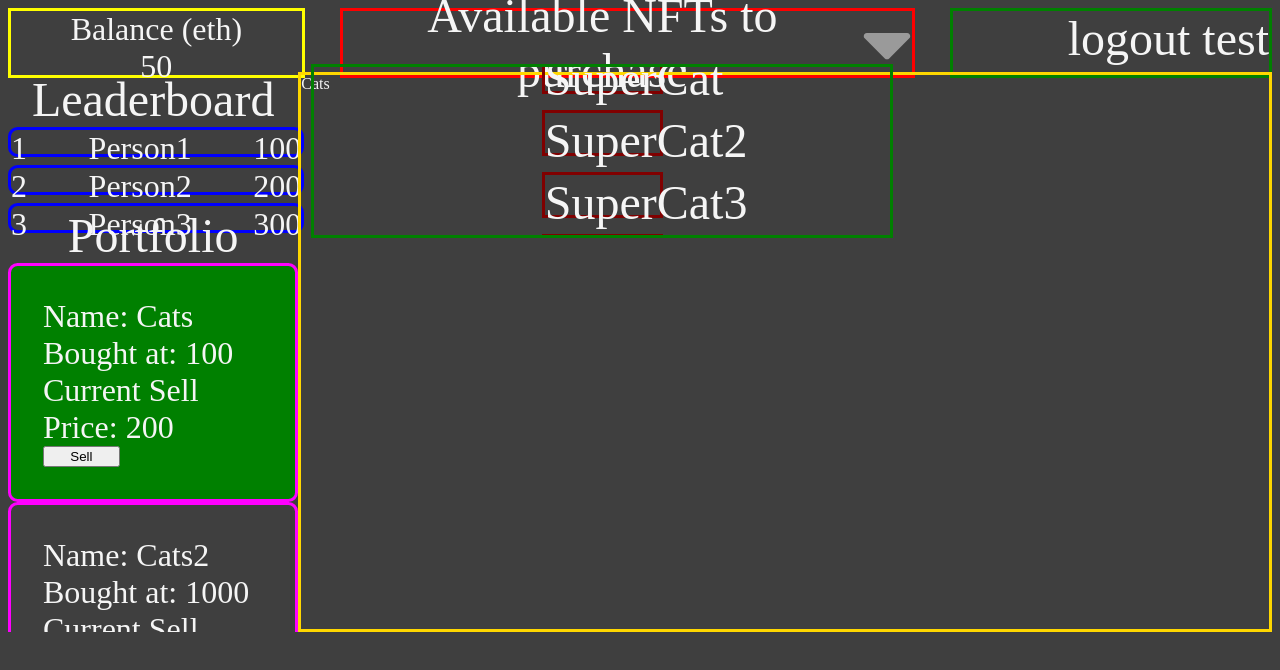
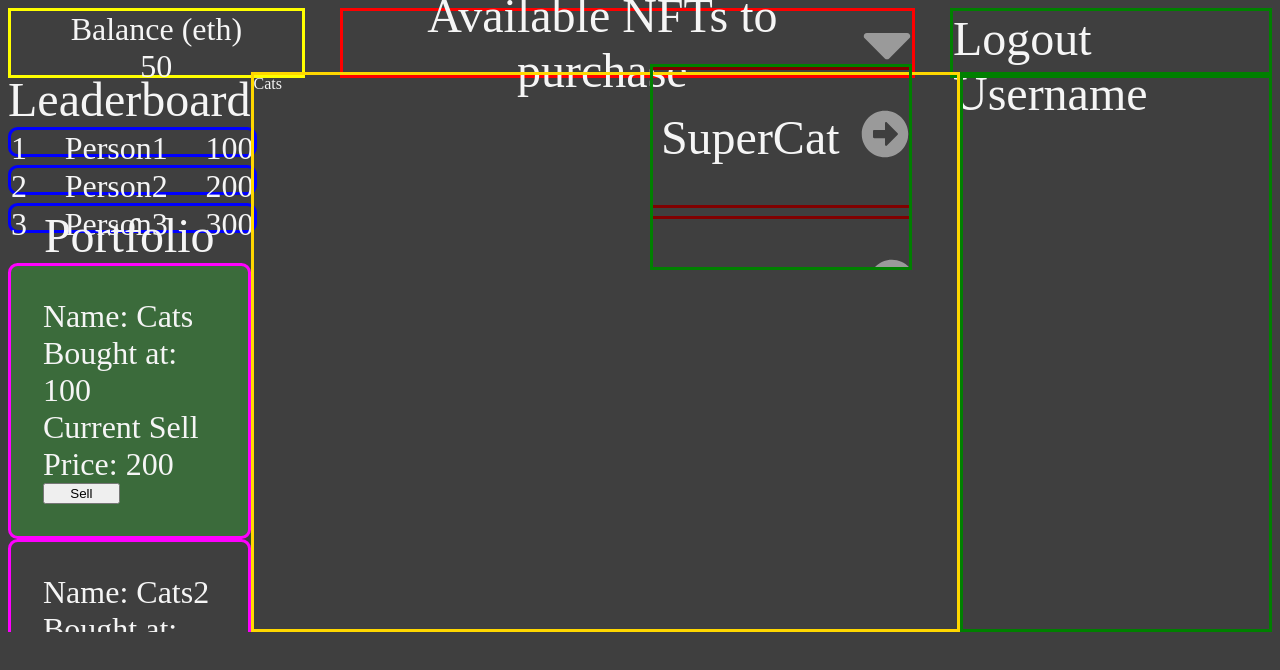
Before and after one commit to Collectors-Playground/Collectors-Playground, a React app: page / in a window 1280 px wide. Both pictures are taken after a click on the element 886 px from the left and 43 px from the top of the page. Shown: the top 670 px of the page. Built offline with nearby package versions, Linux system fonts and the light colour scheme; a web font is replaced by a local one.

Commit message:
Completed dropdown menu, purchasing new NFTs. Must catch all edges cases (ie. not enough balance remaining, already purchased NFT, etc.

```diff
--- a/public/client/Components/Dashboard.tsx
+++ b/public/client/Components/Dashboard.tsx
@@ -2,6 +2,8 @@ import React, { ReactElement } from 'react';
 import Balance from './Balance';
 import Leaderboard from './Leaderboard';
 import Dropdown from './Dropdown';
+import Portfolio from './Portfolio';
+import InformationPopup from './InformationPopup';
 import { connect } from 'react-redux';
 
 import {
@@ -14,8 +16,9 @@ import {
 import {
   SELL_FROM_PORTFOLIO,
   UPDATE_CURRENT_NFT,
+  NFT_TO_BUY,
+  ADD_TO_PORTFOLIO,
 } from '../constants/actionTypes';
-import Portfolio from './Portfolio';
 
 function Dashboard(props: dashboardProps) {
   const {
@@ -23,6 +26,8 @@ function Dashboard(props: dashboardProps) {
     dashboard,
     sellPortfolioDispatch,
     updateCurrentNFTDispatch,
+    updateNFTToBuyDispatch,
+    addNFTToPortfolioDispatch,
   } = props;
 
   const createLeaderboard = (leaderList: LeaderboardProps[]) => {
@@ -60,8 +65,11 @@ function Dashboard(props: dashboardProps) {
     <div className="dashboardWrapper">
       <div className="topRowWrapper">
         <Balance currentBalance={dashboard.balance} />
-        <Dropdown NFTList={dashboard.NFTList} />
-        <div className="logoutWrapper">logout {username}</div>
+        <Dropdown
+          NFTList={dashboard.NFTList}
+          updateNFTToBuyDispatch={updateNFTToBuyDispatch}
+        />
+        <div className="logoutWrapper">Logout {username}</div>
       </div>
       <div className="mainContentWrapper">
         <div className="leaderboardPortfolioWrapper">
@@ -75,6 +83,20 @@ function Dashboard(props: dashboardProps) {
           </div>
         </div>
         <div className="NFTTimeline">{dashboard.currentNFT}</div>
+        <div className="descriptionAndCostWrapper">
+          {dashboard.NFTToBuy.name !== '' && (
+            <InformationPopup
+              name={dashboard.NFTToBuy.name}
+              description={dashboard.NFTToBuy.description}
+              cost={dashboard.NFTToBuy.cost}
+              updateNFTToBuyDispatch={updateNFTToBuyDispatch}
+              addNFTToPortfolioDispatch={addNFTToPortfolioDispatch}
+              currentPortfolio={dashboard.portfolioList}
+              currentBalance={dashboard.balance}
+            />
+          )}
+          <div id="purchaseNFTErrorMessage"></div>
+        </div>
       </div>
     </div>
   );
@@ -90,5 +112,12 @@ export default connect(
       dispatch({ type: SELL_FROM_PORTFOLIO, payload: NFT }),
     updateCurrentNFTDispatch: (NFT: string) =>
       dispatch({ type: UPDATE_CURRENT_NFT, payload: NFT }),
+    updateNFTToBuyDispatch: (name: string, description: string, cost: number) =>
+      dispatch({ type: NFT_TO_BUY, payload: { name, description, cost } }),
+    addNFTToPortfolioDispatch: (name: string, cost: number) =>
+      dispatch({
+        type: ADD_TO_PORTFOLIO,
+        payload: { name, cost },
+      }),
   })
 )(Dashboard);
--- a/public/client/Components/Dropdown.tsx
+++ b/public/client/Components/Dropdown.tsx
@@ -1,22 +1,14 @@
 import React, { ReactElement, useState } from 'react';
 import { FontAwesomeIcon } from '@fortawesome/react-fontawesome';
 import { faCaretDown } from '@fortawesome/free-solid-svg-icons';
-import { connect } from 'react-redux';
-import {
-  GlobalState,
-  dashboardProps,
-  LeaderboardProps,
-  portfolioInt,
-  NFTListInt,
-  DropdownProps,
-} from '../../Types/interfaces';
+import { NFTListInt, DropdownProps } from '../../Types/interfaces';
 import DropdownItem from './DropdownItem';
 import { SELL_FROM_PORTFOLIO } from '../constants/actionTypes';
 
 function Dropdown(props: DropdownProps) {
   const [dropdownDisplay, changeDropdownDisplay] = useState(false);
 
-  const { NFTList } = props;
+  const { NFTList, updateNFTToBuyDispatch } = props;
   const createNFTPurchaseList = (NFTList: NFTListInt[]) => {
     const NFTpurchaseListOut: ReactElement[] = NFTList.map((item, index) => {
       return (
@@ -25,6 +17,7 @@ function Dropdown(props: DropdownProps) {
           name={item.name}
           description={item.description}
           cost={item.cost}
+          updateNFTToBuyDispatch={updateNFTToBuyDispatch}
         />
       );
     });
--- a/public/client/Components/DropdownItem.tsx
+++ b/public/client/Components/DropdownItem.tsx
@@ -1,28 +1,22 @@
 import React, { useState } from 'react';
 import { FontAwesomeIcon } from '@fortawesome/react-fontawesome';
-import { faCaretDown } from '@fortawesome/free-solid-svg-icons';
-import { connect } from 'react-redux';
-import {
-  GlobalState,
-  dashboardProps,
-  LeaderboardProps,
-  portfolioInt,
-  NFTListInt,
-} from '../../Types/interfaces';
-import { SELL_FROM_PORTFOLIO } from '../constants/actionTypes';
+import { faArrowAltCircleRight } from '@fortawesome/free-solid-svg-icons';
+import { DropdownItemProps } from '../../Types/interfaces';
+import InformationPopup from './InformationPopup';
 
-function DropdownItem(props: NFTListInt) {
-  const { name, description, cost } = props;
+function DropdownItem(props: DropdownItemProps) {
+  const { name, description, cost, updateNFTToBuyDispatch } = props;
   const [displayInformation, changeDisplay] = useState(false);
+
   return (
     <div className="dropdownItemWrapper">
-      <div onClick={() => changeDisplay(!displayInformation)}>{name}</div>
-      {displayInformation && (
-        <div>
-          <div>{description}</div>
-          <div>{cost}</div>
-        </div>
-      )}
+      <span className="nameSpan">{name}</span>
+      <span className="extraInfoArrow">
+        <FontAwesomeIcon
+          icon={faArrowAltCircleRight}
+          onClick={() => updateNFTToBuyDispatch(name, description, cost)}
+        />
+      </span>
     </div>
   );
 }
--- /dev/null
+++ b/public/client/Components/InformationPopup.tsx
@@ -0,0 +1,62 @@
+import React, { useState } from 'react';
+import { FontAwesomeIcon } from '@fortawesome/react-fontawesome';
+import { faTimes } from '@fortawesome/free-solid-svg-icons';
+
+import { InformationPopupProps } from '../../Types/interfaces';
+import { SELL_FROM_PORTFOLIO } from '../constants/actionTypes';
+
+function InformationPopup(props: InformationPopupProps) {
+  const {
+    name,
+    cost,
+    description,
+    updateNFTToBuyDispatch,
+    addNFTToPortfolioDispatch,
+    currentPortfolio,
+    currentBalance,
+  } = props;
+
+  const checkPurchase = (name: string, cost: number) => {
+    const errorDiv = document.querySelector('#purchaseNFTErrorMessage');
+
+    if (cost > currentBalance) {
+      errorDiv.innerHTML = 'You do not have enough ETH to purchase this NFT.';
+      setTimeout(() => (errorDiv.innerHTML = ''), 3000);
+      return;
+    }
+    for (let i = 0; i < currentPortfolio.length; i++) {
+      const currentNFT = currentPortfolio[i];
+
+      console.log(currentNFT.name, name);
+      if (currentNFT.name === name) {
+        errorDiv.innerHTML =
+          'You have already purchased this NFT. Please select another one to purchase.';
+        setTimeout(() => (errorDiv.innerHTML = ''), 1500);
+        return;
+      }
+    }
+    addNFTToPortfolioDispatch(name, cost);
+  };
+
+  return (
+    <div className="descriptionAndCostCard">
+      <div>
+        <p>Description: {description}</p>
+        <p>Cost: {cost} eth</p>
+        <div className="buttonDiv">
+          <button onClick={() => checkPurchase(name, cost)}>Buy</button>
+        </div>
+      </div>
+      <div className="infoExit">
+        <FontAwesomeIcon
+          icon={faTimes}
+          onClick={() => {
+            updateNFTToBuyDispatch('', '', 0);
+          }}
+        />
+      </div>
+    </div>
+  );
+}
+
+export default InformationPopup;
--- a/public/client/constants/actionTypes.ts
+++ b/public/client/constants/actionTypes.ts
@@ -11,3 +11,5 @@ export const POPULATE_LEADERBOARD: string = 'POPULATE_LEADERBOARD';
 export const UPDATE_BALANCE: string = 'UPDATE_BALANCE';
 
 export const UPDATE_CURRENT_NFT: string = 'UPDATE_CURRENT_NFT';
+
+export const NFT_TO_BUY: string = 'NFT_TO_BUY';
--- a/public/client/reducers/dashboardReducer.ts
+++ b/public/client/reducers/dashboardReducer.ts
@@ -25,6 +25,7 @@ const dashboardState: dashboardStateInt = {
     { name: 'SuperCat4', description: 'A really super cat4', cost: 0.04 },
     { name: 'SuperCat5', description: 'A really super cat5', cost: 0.05 },
   ],
+  NFTToBuy: { name: '', description: '', cost: 0 },
 };
 
 const dashboardReducer = (state = dashboardState, action: dashboardAction) => {
@@ -33,7 +34,17 @@ const dashboardReducer = (state = dashboardState, action: dashboardAction) => {
     case types.POPULATE_PORTFOLIO:
       break;
     case types.ADD_TO_PORTFOLIO:
-      break;
+      const { portfolioList } = stateCopy;
+
+      portfolioList.push({
+        name: action.payload.name,
+        boughtPrice: action.payload.cost,
+        sellPrice: action.payload.cost,
+      });
+      return {
+        ...state,
+        portfolioList,
+      };
     case types.SELL_FROM_PORTFOLIO:
       const NFTtoSell = action.payload;
       const currentPortfolioList: portfolioInt[] = stateCopy.portfolioList;
@@ -56,6 +67,15 @@ const dashboardReducer = (state = dashboardState, action: dashboardAction) => {
       break;
     case types.UPDATE_CURRENT_NFT:
       return { ...state, currentNFT: action.payload };
+    case types.NFT_TO_BUY:
+      return {
+        ...state,
+        NFTToBuy: {
+          name: action.payload.name,
+          description: action.payload.description,
+          cost: action.payload.cost,
+        },
+      };
 
     default: {
       return state;
--- a/public/client/reducers/userReducer.ts
+++ b/public/client/reducers/userReducer.ts
@@ -2,7 +2,7 @@ import { UPDATE_USERNAME } from '../constants/actionTypes';
 import { DispatchLogin } from '../../Types/interfaces';
 
 const userState = {
-  username: 'test',
+  username: 'Username',
 };
 
 const userReducer = (state = userState, action: DispatchLogin) => {
--- a/public/client/scss/LoginPage.scss
+++ b/public/client/scss/LoginPage.scss
@@ -118,29 +118,41 @@ body {
         align-items: center;
         .dropdownList {
           position: fixed;
+          left: 50.75%;
           top: 8vh;
           display: flex;
           flex-direction: column;
-          justify-content: center;
           align-items: center;
-          width: 45%;
-          height: 10vh;
-          padding-top: 11vh;
-          // height: fit-content;
+          width: 20%;
+          height: 25vh;
+
           overflow-y: auto;
           overflow-x: hidden;
           border: solid green;
 
           .dropdownItemWrapper {
             display: flex;
-            flex-direction: column;
+            flex-direction: row;
             font-size: 3rem;
             border: solid maroon;
+            padding: 2.5rem;
+            margin-bottom: 1vh;
+            height: 25vh;
+            width: 100%;
 
-            height: 5vh;
-            width: 20%;
-            margin-top: 1vh;
-            margin-bottom: 1vh;
+            .nameSpan {
+              width: 80%;
+            }
+            .extraInfoArrow {
+              width: fit-content;
+              margin-left: 1vw;
+              opacity: 50%;
+            }
+            .extraInfoArrow:hover {
+              cursor: pointer;
+              opacity: 100%;
+            }
+          }
         }
       }
       .dropdownList::-webkit-scrollbar {
@@ -236,7 +248,7 @@ body {
         font-size: 2rem;
         border: solid magenta;
         border-radius: 0.75vw;
-          background-color: green;
+        background-color: rgba(56, 144, 56, 0.541);
         transition: 0.25s linear;
         padding: 2rem;
 
@@ -254,5 +266,60 @@ body {
     width: 100%;
     border: solid gold;
   }
+
+  .descriptionAndCostWrapper {
+    display: flex;
+    flex-direction: column;
+    border: solid green;
+    width: 43.5%;
+    margin-right: auto;
+
+    .descriptionAndCostCard {
+      font-size: 3rem;
+      display: flex;
+      justify-content: center;
+      align-content: center;
+      border: solid red;
+      border-radius: 1vw;
+      padding: 2rem;
+      height: 35vh;
+      width: 80%;
+      margin: auto;
+
+      .buttonDiv {
+        display: flex;
+        justify-content: center;
+        button {
+          color: $fontColor;
+          font-size: 3rem;
+          width: 10vw;
+          height: 8vh;
+          border-radius: 1vw;
+          border: solid green;
+          background-color: transparent;
+        }
+        button:hover {
+          cursor: pointer;
+          transition: 1s linear;
+          background-color: green;
         }
       }
+      .infoExit {
+        display: flex;
+        opacity: 50%;
+        left: auto;
+      }
+      .infoExit:hover {
+        cursor: pointer;
+        opacity: 100%;
+      }
+    }
+
+    #purchaseNFTErrorMessage {
+      text-align: center;
+      font-size: 3rem;
+      height: 15vh;
+      width: 100%;
+    }
+  }
+}
```
Also changed, not shown: public/Types/interfaces.ts (+42 -2 lines). Lines whose indentation alone changed are shown as unchanged.
